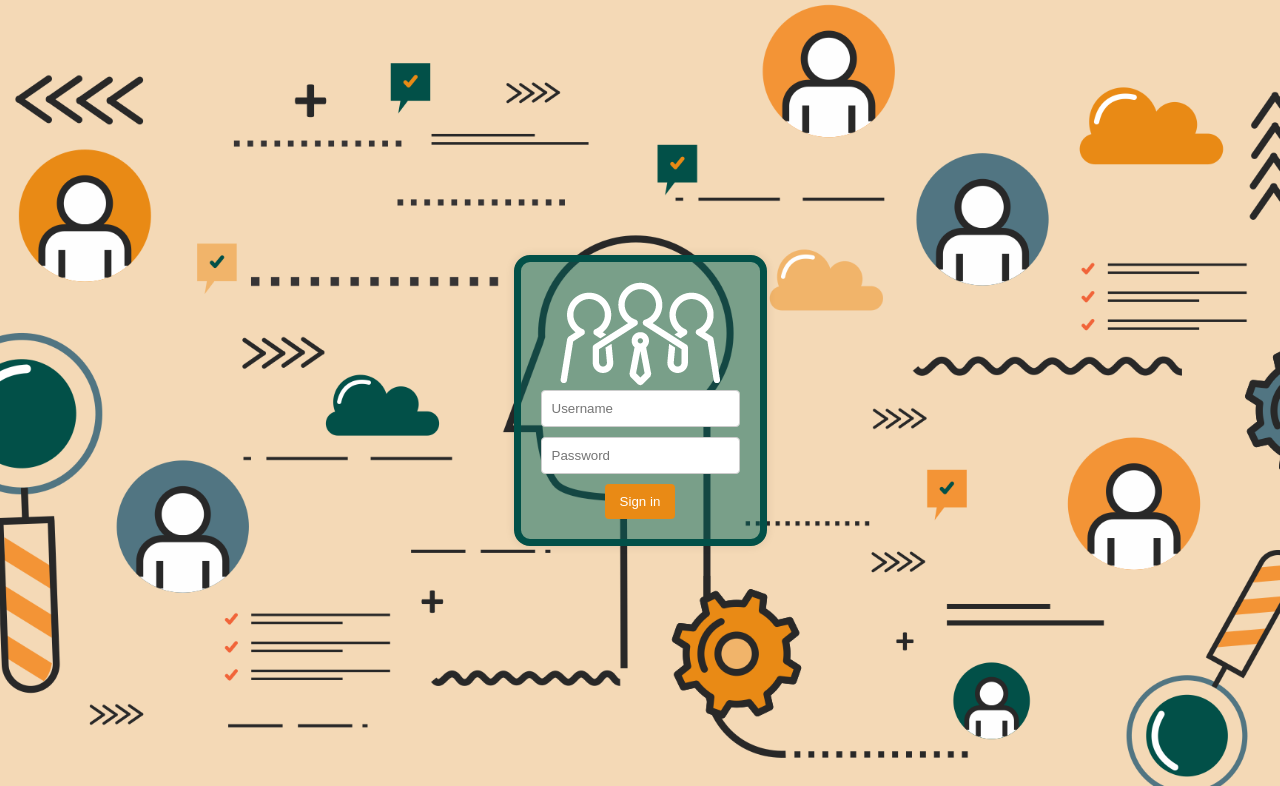
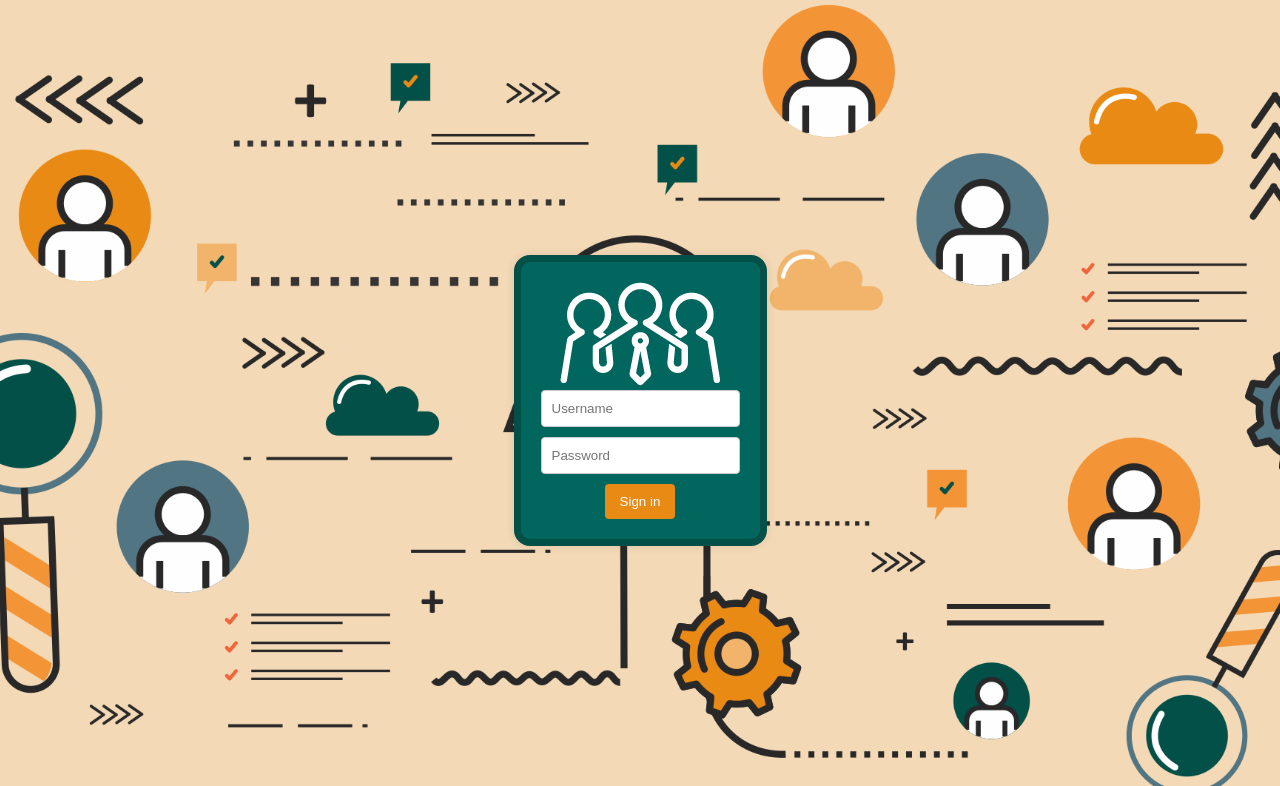
Before and after one commit to fedoralepceska/HRManagementSystem, a Django app: page /login in a window 1280 px wide. Shown: the top 786 px of the page. Run offline with Django 4.2, Linux system fonts and the light colour scheme.

Commit message:
implemented login functionality

```diff
--- a/HRManagementSystem/HRManagementSystemApp/views.py
+++ b/HRManagementSystem/HRManagementSystemApp/views.py
@@ -43,7 +43,7 @@ def create_user(request):
 
 def logout_view(request):
     logout(request)
-    return redirect('home')
+    return redirect('login')
 
 
 @login_required
--- a/HRManagementSystem/templates/login.html
+++ b/HRManagementSystem/templates/login.html
@@ -19,7 +19,7 @@
         }
 
         .login-form {
-            background-color: rgba(0,102,94,0.5);
+            background-color: rgba(0,102,94,1);
             padding: 20px;
             border: 7px solid #025048;
             border-radius: 16px;
@@ -33,7 +33,7 @@
         }
 
         .login-form input[type="text"],
-        .login-form input[type="password"] {
+        .login-form input[type="password"], input {
             width: 100%;
             padding: 10px;
             margin-bottom: 10px;
```
Also changed, not shown: HRManagementSystem/db.sqlite3.
